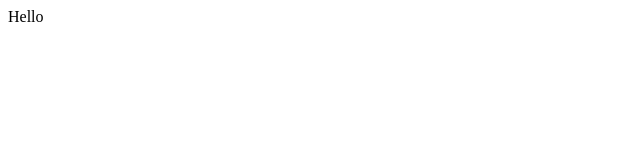
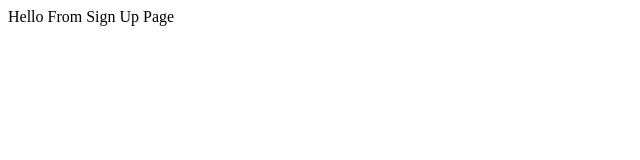
Before and after one commit to hasibulalamrahi/e-ticketing-app-client, a React (Create React App) app: page /sign-up in a window 1280 px wide. Shown: the top 160 px of the page, without its empty margins (0-640 px from the left). Built offline with nearby package versions, Linux system fonts and the light colour scheme.

Commit message:
react router installed

```diff
--- a/package.json
+++ b/package.json
@@ -8,6 +8,7 @@
     "@testing-library/user-event": "^13.5.0",
     "react": "^18.2.0",
     "react-dom": "^18.2.0",
+    "react-router-dom": "^6.4.2",
     "react-scripts": "5.0.1",
     "web-vitals": "^2.1.4"
   },
--- a/src/App.js
+++ b/src/App.js
@@ -1,8 +1,15 @@
-
+import { Routes, Route } from "react-router-dom";
+import HomePage from './Pages/index'
+import SignUp from './Pages/signUp'
+import SignIn from './Pages/signIn'
 function App() {
   return (
     <div className="App">
-      Hello
+      <Routes>
+        <Route path="/" element={<HomePage />} />
+        <Route path="/sign-up" element={<SignUp />} />
+        <Route path="/sign-in" element={<SignIn />} />
+      </Routes>
     </div>
   );
 }
--- /dev/null
+++ b/src/Pages/index.jsx
@@ -0,0 +1,5 @@
+function HomePage() {
+  return <div className="">Hello From Home Page</div>;
+}
+
+export default HomePage;
--- /dev/null
+++ b/src/Pages/signIn.jsx
@@ -0,0 +1,5 @@
+function SignIn() {
+  return <div className="">Hello From Sign In Page</div>;
+}
+
+export default SignIn;
--- /dev/null
+++ b/src/Pages/signUp.jsx
@@ -0,0 +1,5 @@
+function SignUp() {
+  return <div className="">Hello From Sign Up Page</div>;
+}
+
+export default SignUp;
--- a/src/index.js
+++ b/src/index.js
@@ -1,5 +1,6 @@
 import React from 'react';
 import ReactDOM from 'react-dom/client';
+import { BrowserRouter } from "react-router-dom";
 
 import App from './App';
 import reportWebVitals from './reportWebVitals';
@@ -7,7 +8,9 @@ import reportWebVitals from './reportWebVitals';
 const root = ReactDOM.createRoot(document.getElementById('root'));
 root.render(
   <React.StrictMode>
-    <App />
+    <BrowserRouter>
+      <App />
+    </BrowserRouter>
   </React.StrictMode>
 );
 
```
Also changed, not shown: src/App.css (deleted), 1 other file (tests, documents, lock files or other folders).
